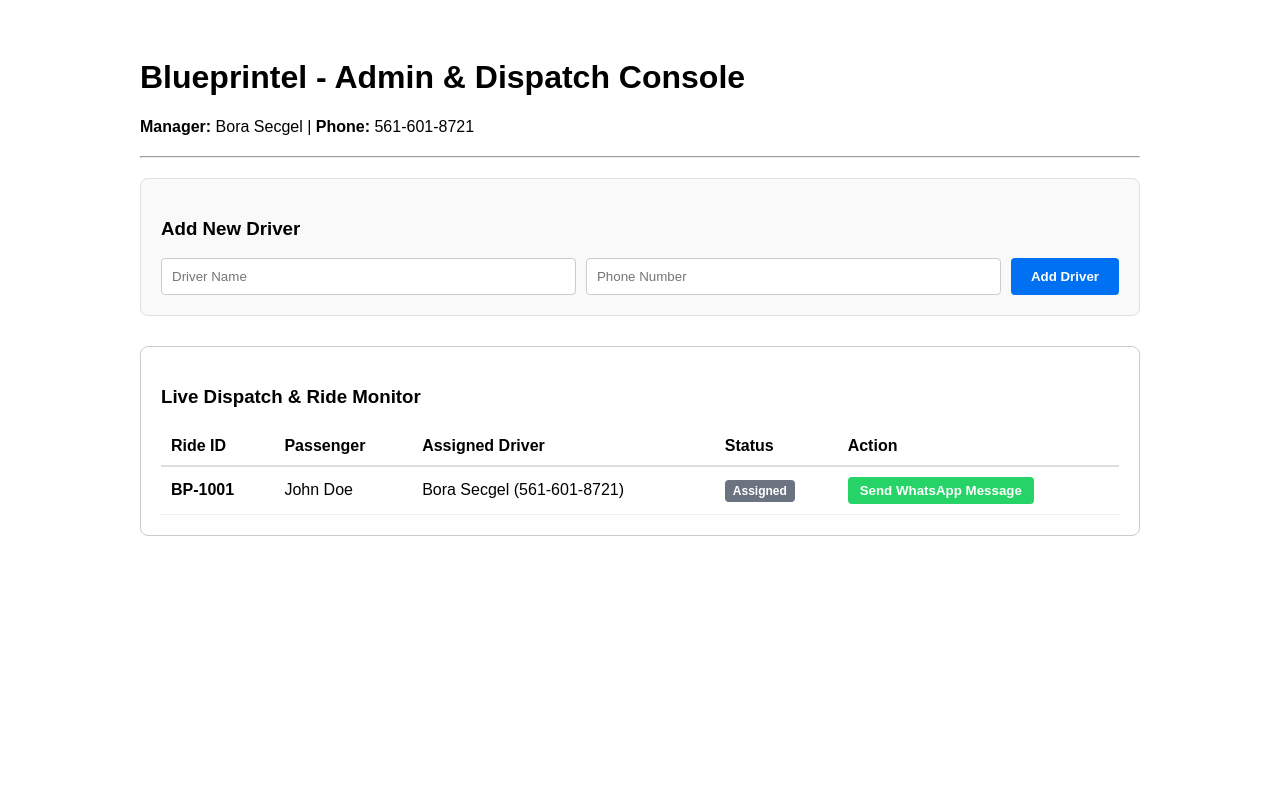
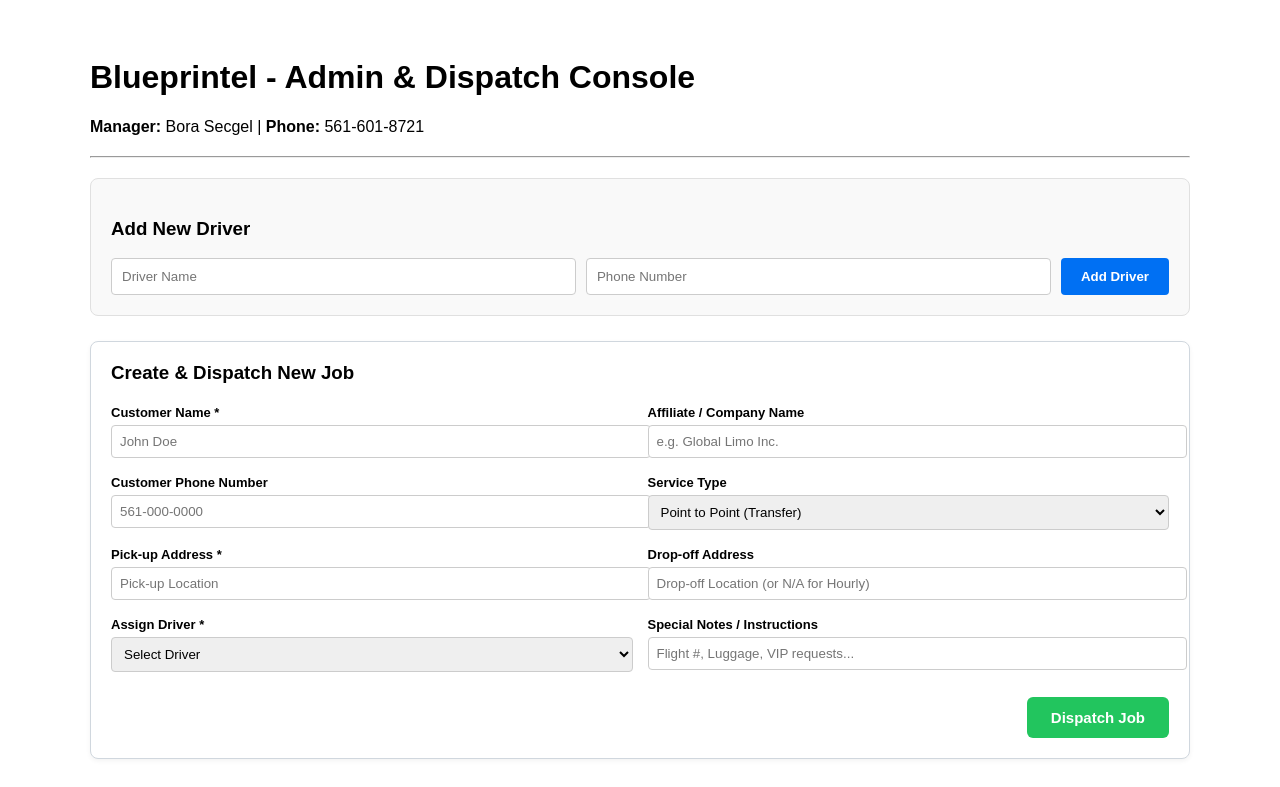
Before and after one commit to secgelbora-coder/limo-dispatch-system, a Next.js app in the folder frontend/: page /admin in a window 1280 px wide. Shown: the top 787 px of the page. Built offline with nearby package versions, Linux system fonts and the light colour scheme.

Commit message:
Update admin.js

```diff
--- a/frontend/pages/admin.js
+++ b/frontend/pages/admin.js
@@ -13,11 +13,36 @@
   ]);
 
   const [rides, setRides] = useState([
-    { id: "BP-1001", passenger: "John Doe", driver: "Bora Secgel", driverPhone: "561-601-8721", status: "Assigned" }
+    {
+      id: "BP-1001",
+      customerName: "John Doe",
+      affiliateCompany: "A1 Limo Corp",
+      customerPhone: "561-555-0199",
+      pickupAddress: "Fort Lauderdale Airport (FLL)",
+      dropoffAddress: "1041 NW 2nd Ave, Fort Lauderdale, FL",
+      serviceType: "Transfer",
+      notes: "VIP Client, requires child seat",
+      driver: "Bora Secgel",
+      driverPhone: "561-601-8721",
+      status: "Assigned"
+    }
   ]);
 
+  // State for Adding New Driver
   const [newDriverName, setNewDriverName] = useState("");
   const [newDriverPhone, setNewDriverPhone] = useState("");
+
+  // State for Creating New Ride Job
+  const [newRide, setNewRide] = useState({
+    customerName: "",
+    affiliateCompany: "",
+    customerPhone: "",
+    pickupAddress: "",
+    dropoffAddress: "",
+    serviceType: "Transfer",
+    notes: "",
+    driverId: ""
+  });
 
   const handleAddDriver = (e) => {
     e.preventDefault();
@@ -35,25 +60,76 @@
     alert("New driver added successfully!");
   };
 
-  // WhatsApp yönlendirme fonksiyonu
-  const sendDriverWhatsApp = (rideId, phone) => {
-    // Telefon numarasındaki boşluk ve özel karakterleri temizle
-    const cleanPhone = phone.replace(/[^0-9]/g, '');
-    const trackingLink = `https://blueprintel.com/driver?rideId=${rideId}`;
-    const message = encodeURIComponent(`Hello! Here is your driver tracking link for Ride #${rideId}: ${trackingLink}`);
+  const handleCreateRide = (e) => {
+    e.preventDefault();
+    if (!newRide.customerName || !newRide.pickupAddress || !newRide.driverId) {
+      alert("Please fill in Customer Name, Pick-up Address, and assign a Driver.");
+      return;
+    }
 
-    // WhatsApp URL'sini oluştur ve yeni sekmede aç
-    const whatsappUrl = `https://wa.me/${cleanPhone}?text=${message}`;
+    const assignedDriver = drivers.find(d => d.id.toString() === newRide.driverId.toString());
+
+    const createdRide = {
+      id: `BP-${Math.floor(1000 + Math.random() * 9000)}`,
+      customerName: newRide.customerName,
+      affiliateCompany: newRide.affiliateCompany || "N/A",
+      customerPhone: newRide.customerPhone || "N/A",
+      pickupAddress: newRide.pickupAddress,
+      dropoffAddress: newRide.dropoffAddress || "As Directed",
+      serviceType: newRide.serviceType,
+      notes: newRide.notes || "None",
+      driver: assignedDriver ? assignedDriver.name : "Unassigned",
+      driverPhone: assignedDriver ? assignedDriver.phone : "",
+      status: "Assigned"
+    };
+
+    setRides([createdRide, ...rides]);
+
+    // Reset Form
+    setNewRide({
+      customerName: "",
+      affiliateCompany: "",
+      customerPhone: "",
+      pickupAddress: "",
+      dropoffAddress: "",
+      serviceType: "Transfer",
+      notes: "",
+      driverId: ""
+    });
+
+    alert(`Job #${createdRide.id} created successfully!`);
+  };
+
+  const sendDriverWhatsApp = (ride) => {
+    const cleanPhone = ride.driverPhone.replace(/[^0-9]/g, '');
+    const trackingLink = `https://blueprintel.com/driver?rideId=${ride.id}`;
+
+    const messageText =
+`🚗 *NEW JOB DISPATCH - #${ride.id}*
+
+• *Customer:* ${ride.customerName}
+• *Affiliate/Company:* ${ride.affiliateCompany}
+• *Customer Phone:* ${ride.customerPhone}
+• *Service Type:* ${ride.serviceType}
+• *Pick-up:* ${ride.pickupAddress}
+• *Drop-off:* ${ride.dropoffAddress}
+• *Special Notes:* ${ride.notes}
+
+📍 *Update Status Link:*
+${trackingLink}`;
+
+    const whatsappUrl = `https://wa.me/${cleanPhone}?text=${encodeURIComponent(messageText)}`;
     window.open(whatsappUrl, '_blank');
   };
 
   return (
-    <div style={{ padding: '30px', fontFamily: 'Arial, sans-serif', maxWidth: '1000px', margin: '0 auto' }}>
+    <div style={{ padding: '30px', fontFamily: 'Arial, sans-serif', maxWidth: '1100px', margin: '0 auto' }}>
       <h1>{COMPANY_DETAILS.companyName} - Admin & Dispatch Console</h1>
       <p><strong>Manager:</strong> {COMPANY_DETAILS.contactPerson} | <strong>Phone:</strong> {COMPANY_DETAILS.phone}</p>
       <hr style={{ margin: '20px 0' }} />
 
-      <div style={{ backgroundColor: '#f9f9f9', border: '1px solid #e0e0e0', padding: '20px', borderRadius: '8px', marginBottom: '30px' }}>
+      {/* SECTION 1: ADD NEW DRIVER */}
+      <div style={{ backgroundColor: '#f9f9f9', border: '1px solid #e0e0e0', padding: '20px', borderRadius: '8px', marginBottom: '25px' }}>
         <h3>Add New Driver</h3>
         <form onSubmit={handleAddDriver} style={{ display: 'flex', gap: '10px', marginTop: '10px' }}>
           <input
@@ -79,13 +155,122 @@
         </form>
       </div>
 
+      {/* SECTION 2: CREATE NEW RIDE JOB */}
+      <div style={{ backgroundColor: '#ffffff', border: '1px solid #d0d7de', padding: '20px', borderRadius: '8px', marginBottom: '30px', boxShadow: '0 2px 5px rgba(0,0,0,0.05)' }}>
+        <h3 style={{ marginTop: 0 }}>Create & Dispatch New Job</h3>
+        <form onSubmit={handleCreateRide} style={{ display: 'grid', gridTemplateColumns: '1fr 1fr', gap: '15px', marginTop: '15px' }}>
+          <div>
+            <label style={{ fontSize: '13px', fontWeight: 'bold' }}>Customer Name *</label>
+            <input
+              type="text"
+              placeholder="John Doe"
+              value={newRide.customerName}
+              onChange={(e) => setNewRide({ ...newRide, customerName: e.target.value })}
+              style={{ width: '100%', padding: '8px', marginTop: '4px', borderRadius: '4px', border: '1px solid #ccc' }}
+            />
+          </div>
+
+          <div>
+            <label style={{ fontSize: '13px', fontWeight: 'bold' }}>Affiliate / Company Name</label>
+            <input
+              type="text"
+              placeholder="e.g. Global Limo Inc."
+              value={newRide.affiliateCompany}
+              onChange={(e) => setNewRide({ ...newRide, affiliateCompany: e.target.value })}
+              style={{ width: '100%', padding: '8px', marginTop: '4px', borderRadius: '4px', border: '1px solid #ccc' }}
+            />
+          </div>
+
+          <div>
+            <label style={{ fontSize: '13px', fontWeight: 'bold' }}>Customer Phone Number</label>
+            <input
+              type="text"
+              placeholder="561-000-0000"
+              value={newRide.customerPhone}
+              onChange={(e) => setNewRide({ ...newRide, customerPhone: e.target.value })}
+              style={{ width: '100%', padding: '8px', marginTop: '4px', borderRadius: '4px', border: '1px solid #ccc' }}
+            />
+          </div>
+
+          <div>
+            <label style={{ fontSize: '13px', fontWeight: 'bold' }}>Service Type</label>
+            <select
+              value={newRide.serviceType}
+              onChange={(e) => setNewRide({ ...newRide, serviceType: e.target.value })}
+              style={{ width: '100%', padding: '8px', marginTop: '4px', borderRadius: '4px', border: '1px solid #ccc' }}
+            >
+              <option value="Transfer">Point to Point (Transfer)</option>
+              <option value="As Directed (Hourly)">As Directed (Hourly)</option>
+            </select>
+          </div>
+
+          <div>
+            <label style={{ fontSize: '13px', fontWeight: 'bold' }}>Pick-up Address *</label>
+            <input
+              type="text"
+              placeholder="Pick-up Location"
+              value={newRide.pickupAddress}
+              onChange={(e) => setNewRide({ ...newRide, pickupAddress: e.target.value })}
+              style={{ width: '100%', padding: '8px', marginTop: '4px', borderRadius: '4px', border: '1px solid #ccc' }}
+            />
+          </div>
+
+          <div>
+            <label style={{ fontSize: '13px', fontWeight: 'bold' }}>Drop-off Address</label>
+            <input
+              type="text"
+              placeholder="Drop-off Location (or N/A for Hourly)"
+              value={newRide.dropoffAddress}
+              onChange={(e) => setNewRide({ ...newRide, dropoffAddress: e.target.value })}
+              style={{ width: '100%', padding: '8px', marginTop: '4px', borderRadius: '4px', border: '1px solid #ccc' }}
+            />
+          </div>
+
+          <div>
+            <label style={{ fontSize: '13px', fontWeight: 'bold' }}>Assign Driver *</label>
+            <select
+              value={newRide.driverId}
+              onChange={(e) => setNewRide({ ...newRide, driverId: e.target.value })}
+              style={{ width: '100%', padding: '8px', marginTop: '4px', borderRadius: '4px', border: '1px solid #ccc' }}
+            >
+              <option value="">Select Driver</option>
+              {drivers.map(d => (
+                <option key={d.id} value={d.id}>{d.name} ({d.phone})</option>
+              ))}
+            </select>
+          </div>
+
+          <div>
+            <label style={{ fontSize: '13px', fontWeight: 'bold' }}>Special Notes / Instructions</label>
+            <input
+              type="text"
+              placeholder="Flight #, Luggage, VIP requests..."
+              value={newRide.notes}
+              onChange={(e) => setNewRide({ ...newRide, notes: e.target.value })}
+              style={{ width: '100%', padding: '8px', marginTop: '4px', borderRadius: '4px', border: '1px solid #ccc' }}
+            />
+          </div>
+
+          <div style={{ gridColumn: 'span 2', textAlign: 'right', marginTop: '10px' }}>
+            <button
+              type="submit"
+              style={{ padding: '12px 24px', backgroundColor: '#22c55e', color: '#fff', border: 'none', borderRadius: '6px', fontWeight: 'bold', cursor: 'pointer', fontSize: '15px' }}
+            >
+              Dispatch Job
+            </button>
+          </div>
+        </form>
+      </div>
+
+      {/* SECTION 3: LIVE DISPATCH & RIDE MONITOR */}
       <div style={{ border: '1px solid #ccc', borderRadius: '8px', padding: '20px' }}>
         <h3>Live Dispatch & Ride Monitor</h3>
-        <table style={{ width: '100%', borderCollapse: 'collapse', textAlign: 'left', marginTop: '15px' }}>
+        <table style={{ width: '100%', borderCollapse: 'collapse', textAlign: 'left', marginTop: '15px', fontSize: '14px' }}>
           <thead>
-            <tr style={{ borderBottom: '2px solid #ddd' }}>
+            <tr style={{ borderBottom: '2px solid #ddd', backgroundColor: '#f4f4f5' }}>
               <th style={{ padding: '10px' }}>Ride ID</th>
-              <th style={{ padding: '10px' }}>Passenger</th>
+              <th style={{ padding: '10px' }}>Customer / Company</th>
+              <th style={{ padding: '10px' }}>Type & Addresses</th>
               <th style={{ padding: '10px' }}>Assigned Driver</th>
               <th style={{ padding: '10px' }}>Status</th>
               <th style={{ padding: '10px' }}>Action</th>
@@ -95,8 +280,18 @@
             {rides.map((ride) => (
               <tr key={ride.id} style={{ borderBottom: '1px solid #eee' }}>
                 <td style={{ padding: '10px' }}><strong>{ride.id}</strong></td>
-                <td style={{ padding: '10px' }}>{ride.passenger}</td>
-                <td style={{ padding: '10px' }}>{ride.driver} ({ride.driverPhone})</td>
+                <td style={{ padding: '10px' }}>
+                  <strong>{ride.customerName}</strong><br/>
+                  <small style={{ color: '#666' }}>{ride.affiliateCompany}</small><br/>
+                  <small style={{ color: '#666' }}>{ride.customerPhone}</small>
+                </td>
+                <td style={{ padding: '10px' }}>
+                  <span style={{ fontSize: '12px', fontWeight: 'bold', color: '#0070f3' }}>{ride.serviceType}</span><br/>
+                  <strong>From:</strong> {ride.pickupAddress}<br/>
+                  <strong>To:</strong> {ride.dropoffAddress}<br/>
+                  <small style={{ color: '#888' }}>Note: {ride.notes}</small>
+                </td>
+                <td style={{ padding: '10px' }}>{ride.driver}<br/><small style={{ color: '#666' }}>{ride.driverPhone}</small></td>
                 <td style={{ padding: '10px' }}>
                   <span style={{
                     padding: '4px 8px',
@@ -110,20 +305,12 @@
                   </span>
                 </td>
                 <td style={{ padding: '10px' }}>
-                 <button
-    onClick={() => sendDriverWhatsApp(ride.id, ride.driverPhone)}
-    style={{
-      padding: '6px 12px',
-      cursor: 'pointer',
-      backgroundColor: '#25D366', // WhatsApp Yeşili
-      color: '#fff',
-      border: 'none',
-      borderRadius: '4px',
-      fontWeight: 'bold'
-    }}
-  >
-    Send WhatsApp Message
-  </button>
+                  <button
+                    onClick={() => sendDriverWhatsApp(ride)}
+                    style={{ padding: '8px 12px', cursor: 'pointer', backgroundColor: '#25D366', color: '#fff', border: 'none', borderRadius: '4px', fontWeight: 'bold' }}
+                  >
+                    Send WhatsApp
+                  </button>
                 </td>
               </tr>
             ))}
```
